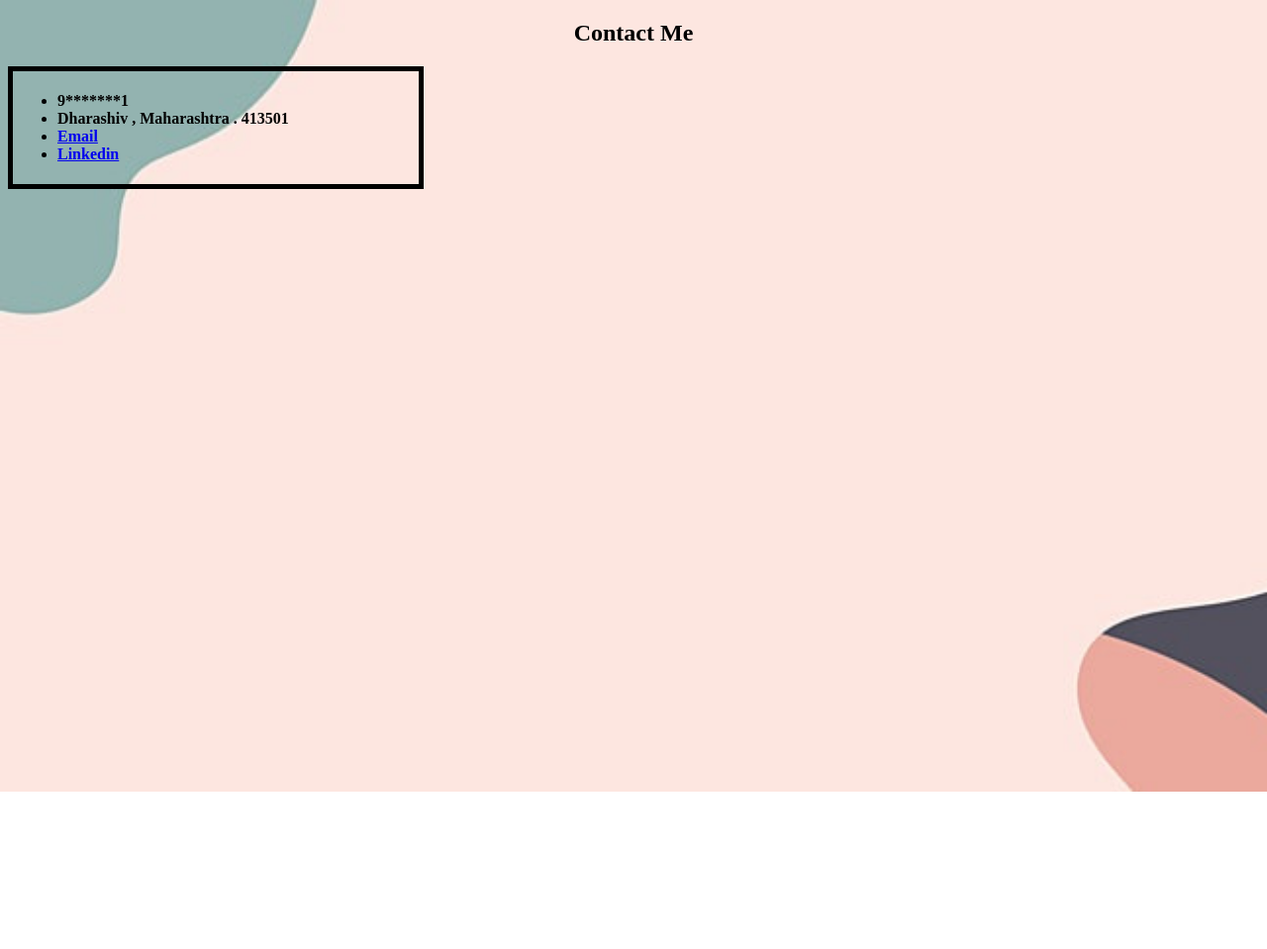
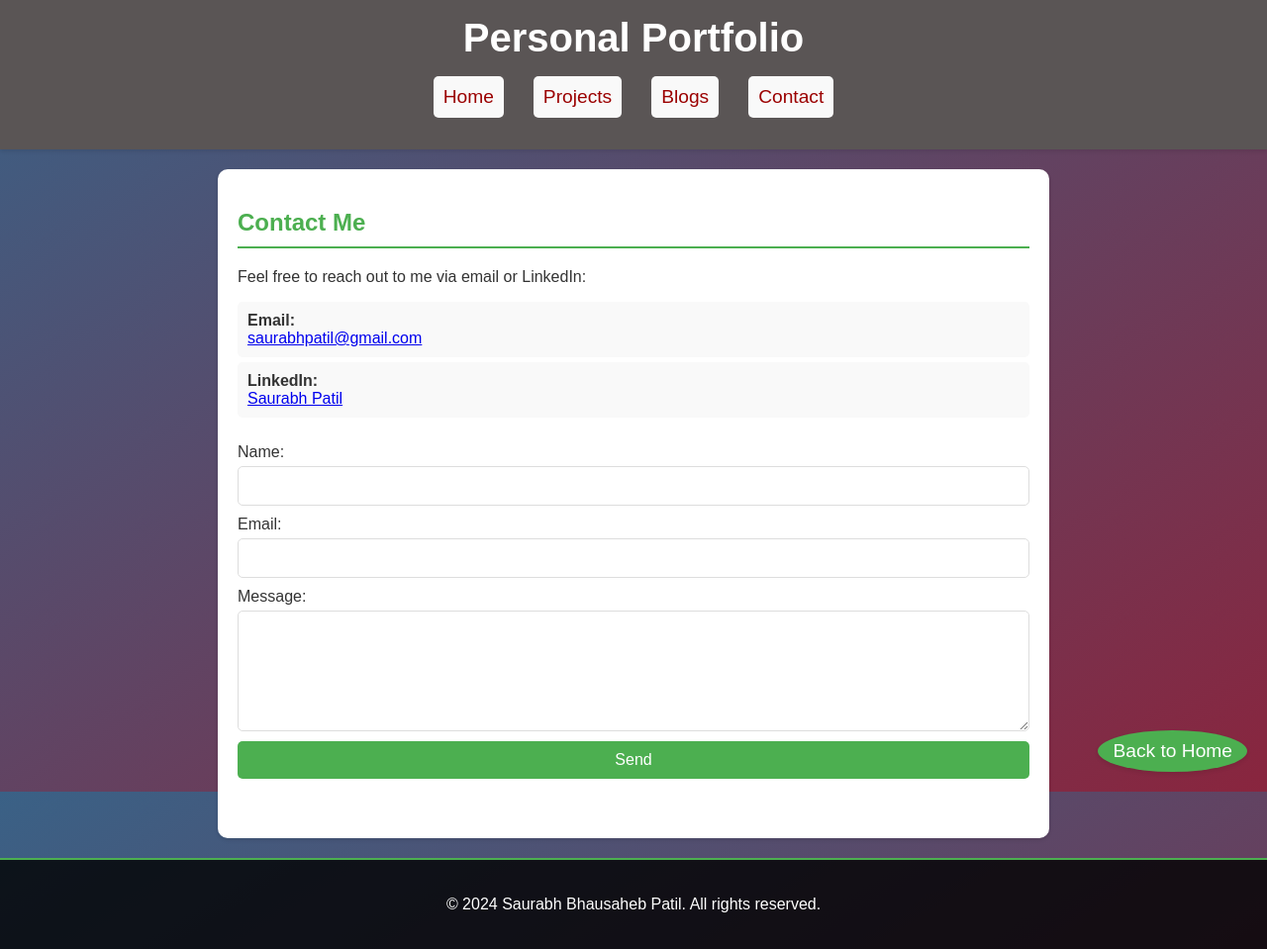
Before and after one commit to kanha0705/portfolio, a plain HTML site: page contact.html in a window 1280 px wide. Shown: the whole page at 99% size. Before the commit the page ends 800 px from the top, so only its background shows below. Drawn offline with Linux system fonts and the light colour scheme.

Commit message:
Update contact.html

```diff
--- a/contact.html
+++ b/contact.html
@@ -3,44 +3,43 @@
 <head>
     <meta charset="UTF-8">
     <meta name="viewport" content="width=device-width, initial-scale=1.0">
-    <title>Contact me </title>
-    <style>
-        body{
-            background-image: url("download.jpg");
-            background-attachment: fixed;
-            background-repeat: no-repeat;
-            background-size: cover;
-
-        }
-    </style>
+    <title>Contact Me - Personal Portfolio</title>
+    <link rel="stylesheet" href="style.css">
 </head>
-
 <body>
-
-    <h2><b>Contact Me</b></h2>
-    <style>
-        h2{
-            text-align: center;
-        }
-    </style>
-    <style>
-        div {
-          width: 400px;
-          padding: 5px;
-          border: 5px solid rgb(0, 0, 0);
-          margin: 0;
-        }
-        </style>
-        <div>
+    <header>
+        <h1>Personal Portfolio</h1>
+        <nav>
             <ul>
-                <b>
-                <li>9*******1</li>
-                <li>Dharashiv , Maharashtra . 413501</li>
-                <li><a href="saurabh.patil.entc.2021@vpkbiet.org">Email</a></li>
-                <li><a href="https://www.linkedin.com/in/saurabh-bhausaheb-patil-918a64229">Linkedin</a></li>
-                </b>
+                <li><a href="index.html">Home</a></li>
+                <li><a href="projects.html">Projects</a></li>
+                <li><a href="blogs.html">Blogs</a></li>
+                <li><a href="contact.html">Contact</a></li>
             </ul>
-        </div>
-
-    </body>
+        </nav>
+    </header>
+    <main>
+        <section id="contact" class="contact">
+            <h2>Contact Me</h2>
+            <p>Feel free to reach out to me via email or LinkedIn:</p>
+            <ul>
+                <li><b>Email:</b> <a href="mailto:saurabhpatilofficial3159@gmail.com">saurabhpatil@gmail.com</a></li>
+                <li><b>LinkedIn:</b> <a href="https://www.linkedin.com/in/saurabh0705" target="_blank">Saurabh Patil</a></li>
+            </ul>
+            <form action="contact.php" method="post">
+                <label for="name">Name:</label>
+                <input type="text" id="name" name="name" required>
+                <label for="email">Email:</label>
+                <input type="email" id="email" name="email" required>
+                <label for="message">Message:</label>
+                <textarea id="message" name="message" required></textarea>
+                <button type="submit">Send</button>
+            </form>
+        </section>
+    </main>
+    <footer>
+        <p>&copy; 2024 Saurabh Bhausaheb Patil. All rights reserved.</p>
+        <a href="index.html" class="back-to-top">Back to Home</a>
+    </footer>
+</body>
 </html>
```
